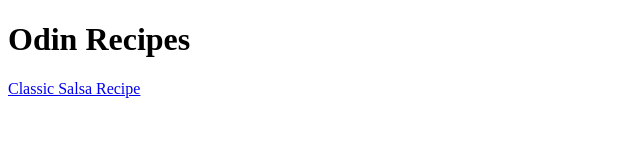
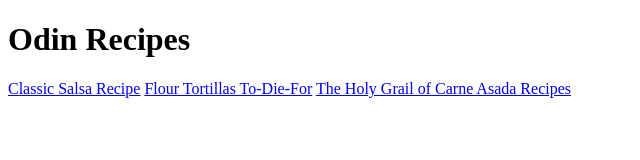
Before and after one commit to ampdavison/odin-recipes, a plain HTML site: page index.html in a window 1280 px wide. Shown: the whole page, without its empty margins (0-640 px from the left). Drawn offline with Linux system fonts and the light colour scheme.

Commit message:
Update Index with new content pages

```diff
--- a/index.html
+++ b/index.html
@@ -9,5 +9,7 @@
 <body>
     <h1>Odin Recipes</h1>
     <a href="/recipes/salsa.html">Classic Salsa Recipe</a>
+    <a href="/recipes/tortillas.html">Flour Tortillas To-Die-For</a>
+    <a href="/recipes/carne-asada.html">The Holy Grail of Carne Asada Recipes</a>
 </body>
 </html>
```
